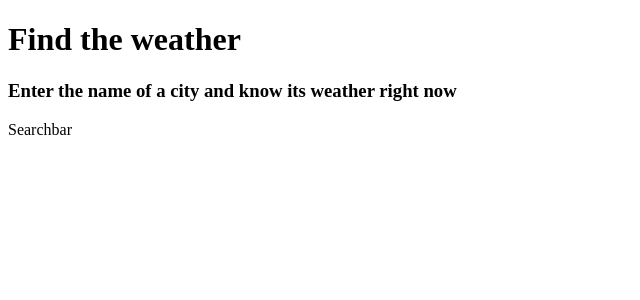
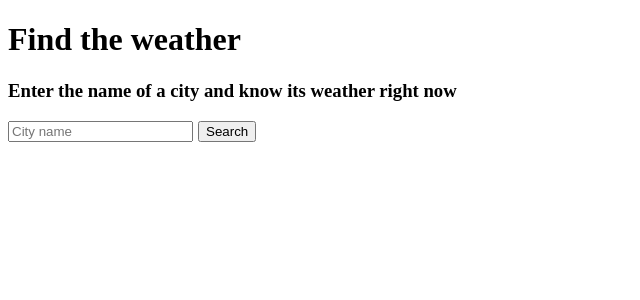
Before and after one commit to alonsox/weather-app, an Angular app: page / in a window 1280 px wide. Shown: the top 300 px of the page, without its empty margins (0-640 px from the left). Built offline with nearby package versions, Linux system fonts and the light colour scheme.

Commit message:
Implemented searchbar and its validation

```diff
--- a/src/app/searchbar/searchbar.component.css
+++ b/src/app/searchbar/searchbar.component.css
@@ -0,0 +1,8 @@
+button {
+  margin-left: 5px;
+}
+
+.error-msg {
+  color: red;
+  font-weight: bold;
+}
--- a/src/app/searchbar/searchbar.component.html
+++ b/src/app/searchbar/searchbar.component.html
@@ -1 +1,5 @@
-<p>Searchbar</p>
+<form [formGroup]="cityInfo" (ngSubmit)="onSubmit()">
+  <input type="search" formControlName="cityName" placeholder="City name">
+  <button type="submit">Search</button>
+</form>
+<p class="error-msg" *ngIf="errorMessage != ''">Error: {{errorMessage}}</p>
--- a/src/app/searchbar/searchbar.component.ts
+++ b/src/app/searchbar/searchbar.component.ts
@@ -1,12 +1,32 @@
 import { Component, OnInit } from '@angular/core';
+import { FormGroup, FormControl, Validators } from '@angular/forms';
+
+import { WeatherService } from '../core/weather.service';
 
 @Component({
   selector: 'app-searchbar',
   templateUrl: './searchbar.component.html',
-  styleUrls: ['./searchbar.component.html'],
+  styleUrls: ['./searchbar.component.css'],
 })
 export class SearchbarComponent implements OnInit {
-  constructor() {}
 
-  ngOnInit(): void {}
+  errorMessage = '';
+  cityInfo = new FormGroup({
+    cityName: new FormControl('', [Validators.required]),
+  });
+
+  constructor(private weatherService: WeatherService) { }
+
+  ngOnInit(): void {
+
+  }
+
+  onSubmit(): void {
+    if (this.cityInfo.valid) {
+      this.errorMessage = '';
+      this.weatherService.searchCity(this.cityInfo.value.cityName);
+    } else {
+      this.errorMessage = 'Enter the name of a city';
+    }
+  }
 }
```
